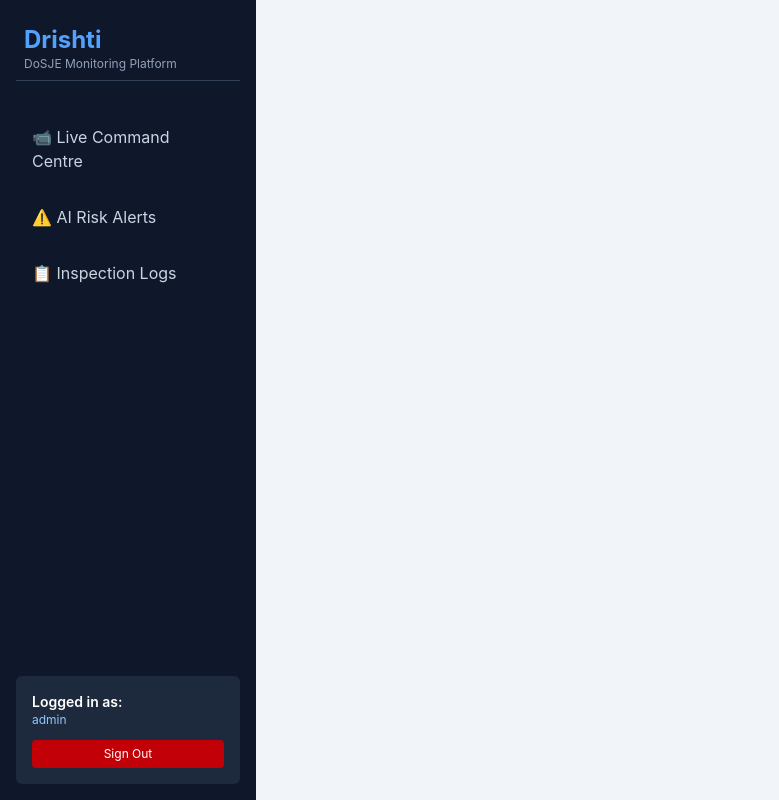
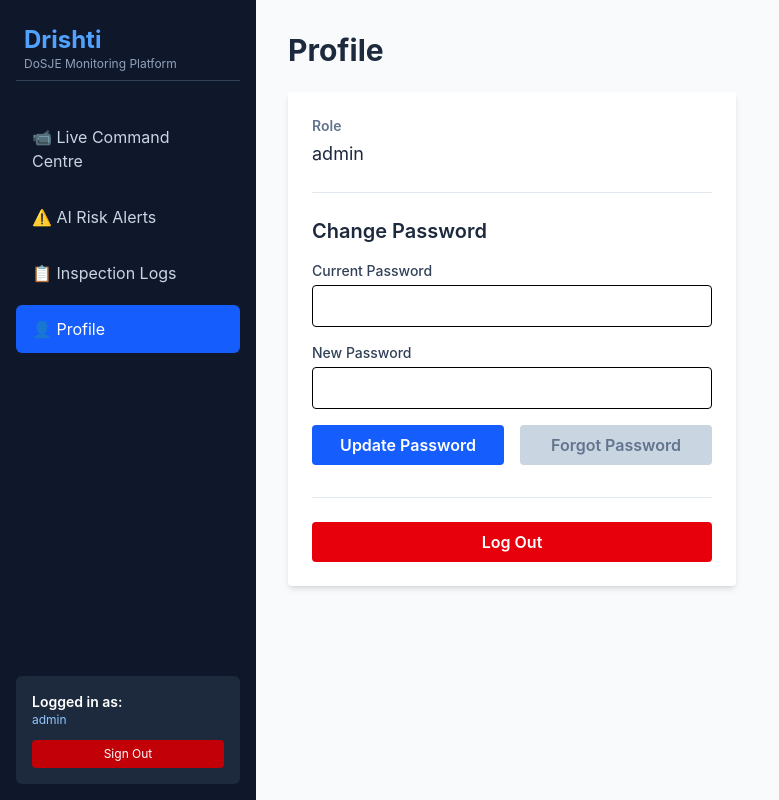
Before and after one commit to uttkarsh-ranjan/drishti, a React (Vite) app in the folder dashboard/: page /profile in a window 1280 px wide. Shown: the whole page, without its empty margins (0-779 px from the left). Built offline with nearby package versions, Linux system fonts and the light colour scheme; sample sign-in values are in the browser's storage.

Commit message:
feat: Add Profile, Add NGO pages and WebRTC streams to Dashboard

```diff
--- a/dashboard/src/App.tsx
+++ b/dashboard/src/App.tsx
@@ -5,9 +5,11 @@ import CommandCentre from './pages/CommandCentre';
 import Anomalies from './pages/Anomalies';
 import Inspections from './pages/Inspections';
 import Login from './pages/Login';
+import Profile from './pages/Profile';
+import AddNgo from './pages/AddNgo';
 
 const ProtectedLayout = () => {
-  const { token } = useAuth();
+  const { token, role } = useAuth();
   if (!token) return <Navigate to="/login" replace />;
   return (
     <div className="flex min-h-screen bg-slate-100 font-sans">
@@ -17,6 +19,8 @@ const ProtectedLayout = () => {
           <Route path="/" element={<CommandCentre />} />
           <Route path="/anomalies" element={<Anomalies />} />
           <Route path="/inspections" element={<Inspections />} />
+          <Route path="/profile" element={<Profile />} />
+          {role === 'DoSJE_Official' && <Route path="/add-ngo" element={<AddNgo />} />}
         </Routes>
       </main>
     </div>
--- a/dashboard/src/components/Sidebar.tsx
+++ b/dashboard/src/components/Sidebar.tsx
@@ -9,6 +9,8 @@ const Sidebar = () => {
     { path: '/', label: '📹 Live Command Centre' },
     { path: '/anomalies', label: '⚠️ AI Risk Alerts' },
     { path: '/inspections', label: '📋 Inspection Logs' },
+    ...(role === 'DoSJE_Official' ? [{ path: '/add-ngo', label: '🏢 Add NGO' }] : []),
+    { path: '/profile', label: '👤 Profile' },
   ];
 
   return (
--- /dev/null
+++ b/dashboard/src/pages/AddNgo.tsx
@@ -0,0 +1,81 @@
+import React, { useState } from 'react';
+import axios from 'axios';
+
+const AddNgo = () => {
+  const [name, setName] = useState('');
+  const [lat, setLat] = useState('');
+  const [lng, setLng] = useState('');
+  const [message, setMessage] = useState('');
+  const [error, setError] = useState('');
+
+  const handleAddNgo = async (e: React.FormEvent) => {
+    e.preventDefault();
+    setMessage('');
+    setError('');
+    try {
+      const apiBase = `http://${window.location.hostname}:5000`;
+      await axios.post(`${apiBase}/api/ngos`, {
+        name,
+        latitude: parseFloat(lat),
+        longitude: parseFloat(lng)
+      });
+      setMessage('NGO added successfully.');
+      setName('');
+      setLat('');
+      setLng('');
+    } catch (err: any) {
+      setError(err.response?.data?.message || 'Failed to add NGO.');
+    }
+  };
+
+  return (
+    <div className="flex-1 p-8 bg-slate-50 min-h-screen">
+      <h2 className="text-3xl font-bold text-slate-800 mb-6">Add NGO</h2>
+      <div className="bg-white p-6 rounded shadow-md max-w-md">
+        <form onSubmit={handleAddNgo}>
+          {message && <div className="mb-4 p-2 bg-green-50 text-green-700 text-sm rounded">{message}</div>}
+          {error && <div className="mb-4 p-2 bg-red-50 text-red-700 text-sm rounded">{error}</div>}
+
+          <div className="mb-4">
+            <label className="block text-sm font-medium text-slate-700 mb-1">NGO Name</label>
+            <input
+              type="text"
+              value={name}
+              onChange={e => setName(e.target.value)}
+              className="w-full px-3 py-2 border rounded focus:outline-none focus:ring-2 focus:ring-blue-500"
+              required
+            />
+          </div>
+          <div className="mb-4">
+            <label className="block text-sm font-medium text-slate-700 mb-1">Latitude</label>
+            <input
+              type="number"
+              step="any"
+              value={lat}
+              onChange={e => setLat(e.target.value)}
+              className="w-full px-3 py-2 border rounded focus:outline-none focus:ring-2 focus:ring-blue-500"
+              required
+            />
+          </div>
+          <div className="mb-6">
+            <label className="block text-sm font-medium text-slate-700 mb-1">Longitude</label>
+            <input
+              type="number"
+              step="any"
+              value={lng}
+              onChange={e => setLng(e.target.value)}
+              className="w-full px-3 py-2 border rounded focus:outline-none focus:ring-2 focus:ring-blue-500"
+              required
+            />
+          </div>
+
+          <button type="submit" className="w-full bg-blue-600 hover:bg-blue-700 text-white font-semibold py-2 px-4 rounded transition-colors">
+            Add NGO
+          </button>
+        </form>
+      </div>
+    </div>
+  );
+};
+
+export default AddNgo;
--- a/dashboard/src/pages/CommandCentre.tsx
+++ b/dashboard/src/pages/CommandCentre.tsx
@@ -50,14 +50,17 @@ const CommandCentre = () => {
 
       {/* CCTV Grid (MediaMTX Streams) */}
       <div className="grid grid-cols-1 md:grid-cols-2 xl:grid-cols-3 gap-6">
-        {[1, 2, 3, 4, 5, 6].map((feed) => (
+        {[1, 2, 3].map((feed) => (
           <div key={feed} className="bg-black rounded-lg overflow-hidden shadow-lg aspect-video relative">
-            {/* In production: <iframe src={`http://localhost:8888/ngo_${feed}/`} /> */}
-            <div className="absolute inset-0 flex flex-col items-center justify-center text-slate-500">
-              <span className="text-4xl mb-2">📹</span>
-              <p>MediaMTX WebRTC Stream {feed}</p>
-              <p className="text-xs text-green-500 mt-2">● LIVE | NGO ID: {1000 + feed}</p>
-              <p className="text-xs text-slate-600 mt-1">RTSP → WebRTC via :8889</p>
+            <iframe
+              src={`http://localhost:8889/ngo_${feed}/`}
+              className="absolute inset-0 w-full h-full border-0"
+              title={`MediaMTX Stream NGO ${feed}`}
+            />
+            <div className="absolute top-2 left-2 pointer-events-none">
+              <p className="text-xs text-green-500 font-bold bg-black/60 px-2 py-1 rounded shadow">
+                ● LIVE | NGO {feed}
+              </p>
             </div>
           </div>
         ))}
--- /dev/null
+++ b/dashboard/src/pages/Profile.tsx
@@ -0,0 +1,82 @@
+import React, { useState } from 'react';
+import { useAuth } from '../context/AuthContext';
+import axios from 'axios';
+
+const Profile = () => {
+  const { logout, role } = useAuth();
+  const [currentPassword, setCurrentPassword] = useState('');
+  const [newPassword, setNewPassword] = useState('');
+  const [message, setMessage] = useState('');
+  const [error, setError] = useState('');
+
+  const handleChangePassword = async (e: React.FormEvent) => {
+    e.preventDefault();
+    setMessage('');
+    setError('');
+    try {
+      const apiBase = `http://${window.location.hostname}:5000`;
+      await axios.post(`${apiBase}/api/users/profile`, { current_password: currentPassword, new_password: newPassword });
+      setMessage('Password updated successfully.');
+      setCurrentPassword('');
+      setNewPassword('');
+    } catch (err: any) {
+      setError(err.response?.data?.message || 'Failed to update password.');
+    }
+  };
+
+  return (
+    <div className="flex-1 p-8 bg-slate-50 min-h-screen">
+      <h2 className="text-3xl font-bold text-slate-800 mb-6">Profile</h2>
+      <div className="bg-white p-6 rounded shadow-md max-w-md">
+        <div className="mb-4">
+          <p className="text-sm text-slate-500 font-semibold mb-1">Role</p>
+          <p className="text-lg text-slate-800">{role ?? 'Unknown'}</p>
+        </div>
+
+        <form onSubmit={handleChangePassword} className="mt-6 border-t pt-6 border-slate-200">
+          <h3 className="text-xl font-semibold text-slate-800 mb-4">Change Password</h3>
+          {message && <div className="mb-4 p-2 bg-green-50 text-green-700 text-sm rounded">{message}</div>}
+          {error && <div className="mb-4 p-2 bg-red-50 text-red-700 text-sm rounded">{error}</div>}
+
+          <div className="mb-4">
+            <label className="block text-sm font-medium text-slate-700 mb-1">Current Password</label>
+            <input
+              type="password"
+              value={currentPassword}
+              onChange={e => setCurrentPassword(e.target.value)}
+              className="w-full px-3 py-2 border rounded focus:outline-none focus:ring-2 focus:ring-blue-500"
+              required
+            />
+          </div>
+          <div className="mb-4">
+            <label className="block text-sm font-medium text-slate-700 mb-1">New Password</label>
+            <input
+              type="password"
+              value={newPassword}
+              onChange={e => setNewPassword(e.target.value)}
+              className="w-full px-3 py-2 border rounded focus:outline-none focus:ring-2 focus:ring-blue-500"
+              required
+            />
+          </div>
+
+          <div className="flex gap-4">
+            <button type="submit" className="flex-1 bg-blue-600 hover:bg-blue-700 text-white font-semibold py-2 px-4 rounded transition-colors">
+              Update Password
+            </button>
+            <button type="button" disabled className="flex-1 bg-slate-300 text-slate-500 font-semibold py-2 px-4 rounded cursor-not-allowed">
+              Forgot Password
+            </button>
+          </div>
+        </form>
+
+        <div className="mt-8 border-t pt-6 border-slate-200">
+          <button onClick={logout} className="w-full bg-red-600 hover:bg-red-700 text-white font-semibold py-2 px-4 rounded transition-colors">
+            Log Out
+          </button>
+        </div>
+      </div>
+    </div>
+  );
+};
+
+export default Profile;
```
